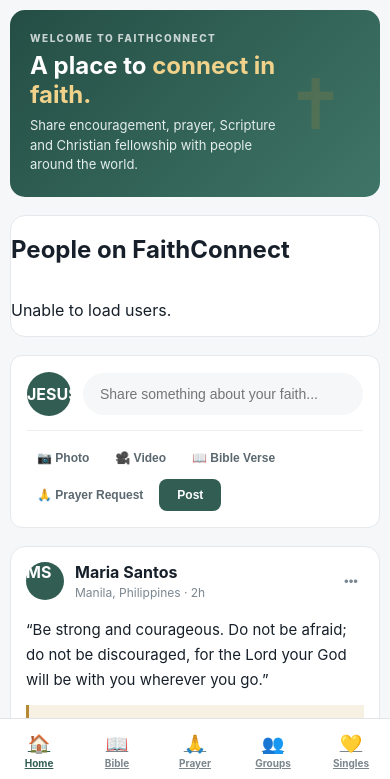
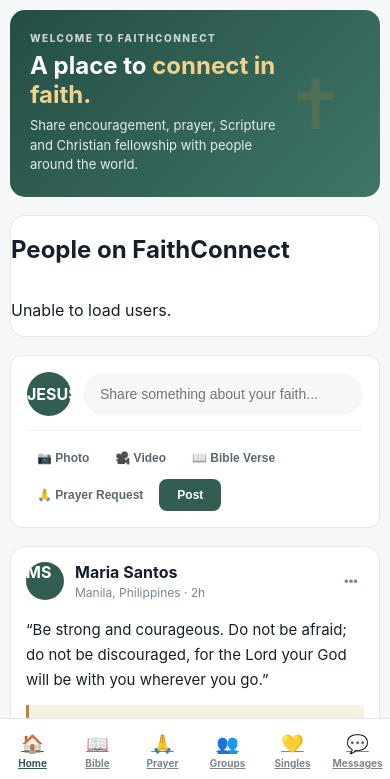
Before and after one commit to noelsalva31ron-lgtm/FaithConnect, a website: page public/index.html in a window 390 px wide. Shown: the part 62-841 px from the top of the page. Drawn offline with Linux system fonts and the light colour scheme; no server answers.

Commit message:
Add Messages to mobile navigation

```diff
--- a/public/index.html
+++ b/public/index.html
@@ -702,9 +702,9 @@
 
 
 
-  <!-- =====================================
-       MOBILE NAVIGATION
-  ====================================== -->
+<!-- =====================================
+     MOBILE NAVIGATION
+====================================== -->
 
 <nav class="mobile-nav">
 
@@ -733,7 +733,13 @@
     <small>Singles</small>
   </a>
 
+  <a href="#" data-mobile-nav="messages">
+    💬
+    <small>Messages</small>
+  </a>
+
 </nav>
+
 
 
   <!-- JAVASCRIPT -->
```
